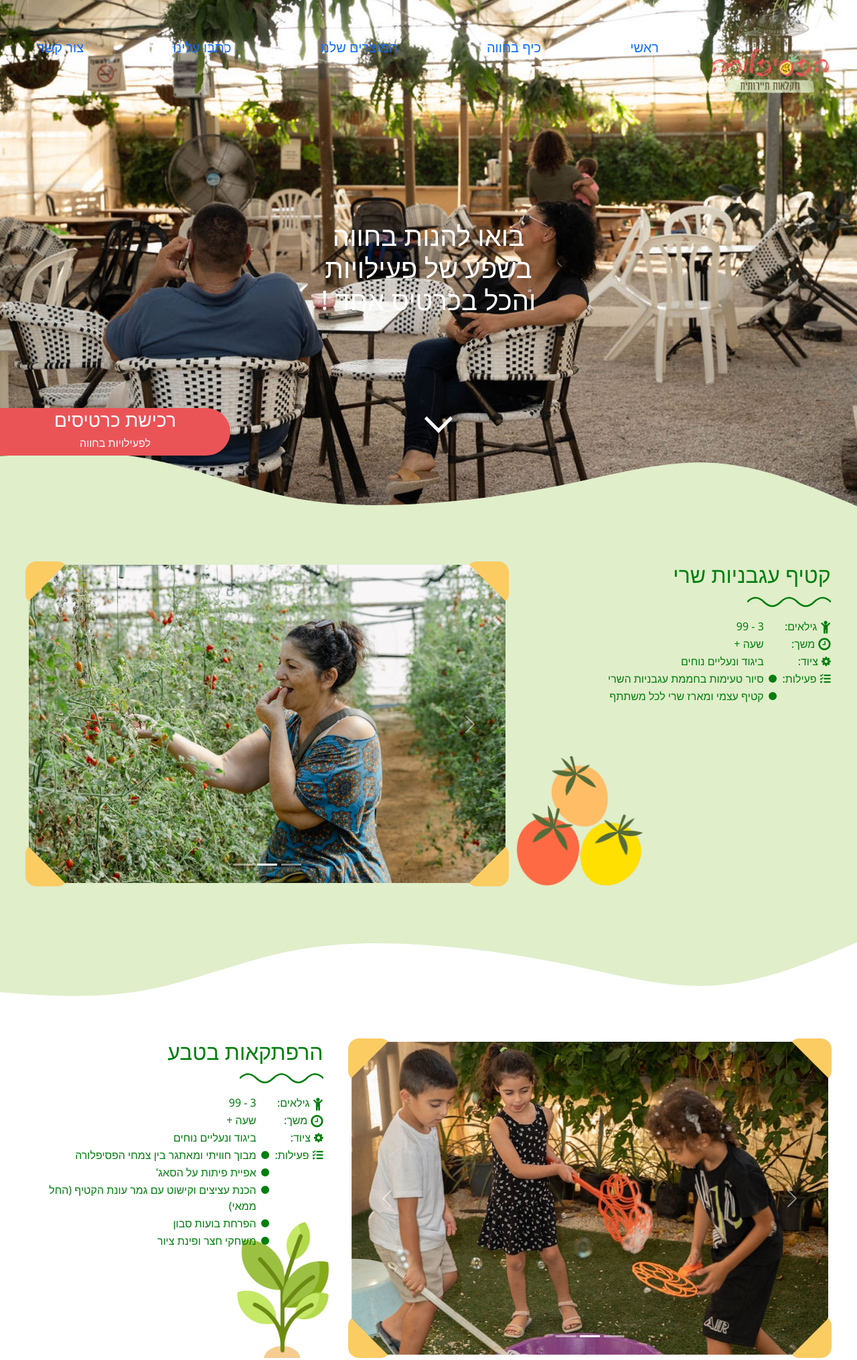
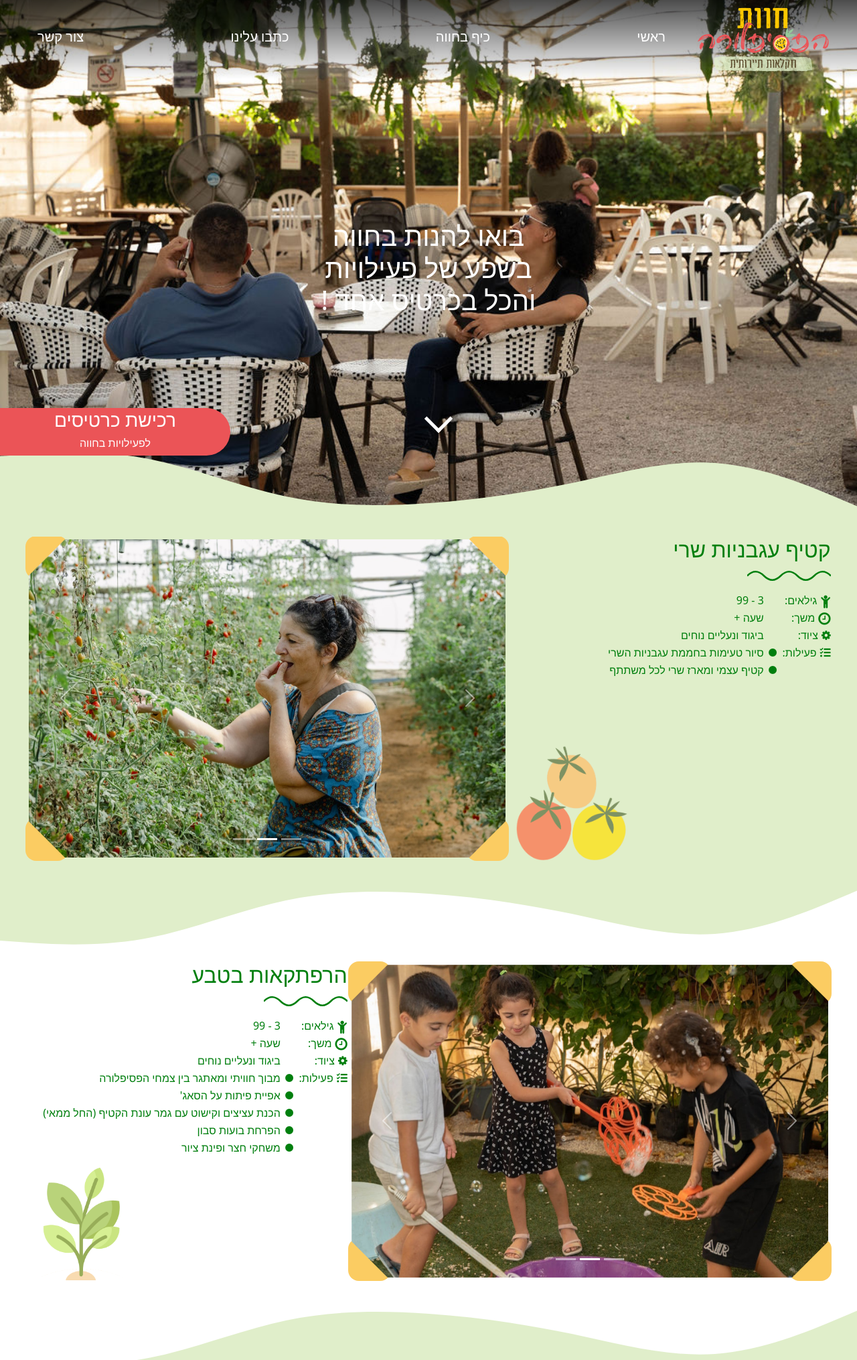
Before and after one commit to sagihgithub/sagihgithub.github.io, a plain HTML site: page farm/fun.html in a window 1280 px wide. Shown: the top 2030 px of the page at 67% size. Drawn offline with nearby package versions, Linux system fonts and the light colour scheme.

Commit message:
Update fun.html

```diff
--- a/farm/fun.html
+++ b/farm/fun.html
@@ -20,25 +20,27 @@
 <body>
     <section style="position:relative;">
 
-        <div id="main-menu" class="fixed-top mb-gradient-background" style="display:flex; flex-direction:row; padding:10px 40px">
-            <nav style="display:flex; flex-direction:row; align-items: center; width:80%; ">
-                <ul style="display:flex; flex-direction:row; list-style:none; padding:0; margin:0; justify-content: space-between; flex:1">
+        <div id="header" class="fixed-top " style="display:flex; flex-direction:row;  z-index:998; align-items:center;">
+            <nav id="landscape_menu" style="flex-grow:1; padding-right: 30px;">
+                <ul dir="rtl" style="display:flex; list-style:none; padding:0; margin:0; justify-content: space-between; width:100%;">
+                    <li class="nav-item"><a href="Home" class="nav-link"><h5>ראשי</h5></a></li>
+                    <li class="nav-item"><a href="Fun" class="nav-link"><h5>כיף בחווה</h5></a></li>
+                    <li class="nav-item"><a href="." class="nav-link"><h5>כתבו עלינו</h5></a></li>
                     <li class="nav-item"><a href="." class="nav-link"><h5>צור קשר</h5></a></li>
-                    <li class="nav-item"><a href="." class="nav-link"><h5>כתבו עלינו</h5></a></li>
-                    <li class="nav-item"><a href="." class="nav-link"><h5>המוצרים שלנו</h5></a></li>
-
-                    <li class="nav-item"><a href="fun.html" class="nav-link"><h5>כיף בחווה</h5></a></li>
-                    <li class="nav-item"><a href="home.html" class="nav-link"><h5>ראשי</h5></a></li>
                 </ul>
             </nav>
-            <div style="flex:1;"></div>
-            <picture style="width:15%; ">
-                <img src="images/layout/logo-02.png" style="width:100%;">
-            </picture>
+            <div id="portrait_menu" style="flex-grow:1;" >
+                <i class="fa fa-bars fa-4x portrait-menu-icon" aria-hidden="true" onclick="showDrawerMenu()"></i>
+                <!--
+                <input type="checkbox" id="btnShowDrawerMenu" />
+                <label for="btnShowDrawerMenu"><i class="fa fa-bars fa-4x portrait-menu-icon" aria-hidden="true"></i></label>
+                -->
+
+            </div>
+            <img id="logo" src="images/layout/small-logo.png" style=" width:200px;">
         </div>
 
     </section>
-
 
 
     <section style="position:relative;">
@@ -55,20 +57,16 @@
             </div>
         </div>
 
-
-
         <div class="inner-custom-shape-divider-bottom">
             <svg xmlns="http://www.w3.org/2000/svg" viewBox="0 0 1440 320" preserveAspectRatio="none">
                 <path fill="#E0EECA" fill-opacity="1" d="M0,64L40,58.7C80,53,160,43,240,69.3C320,96,400,160,480,192C560,224,640,224,720,213.3C800,203,880,181,960,149.3C1040,117,1120,75,1200,85.3C1280,96,1360,160,1400,192L1440,224L1440,320L1400,320C1360,320,1280,320,1200,320C1120,320,1040,320,960,320C880,320,800,320,720,320C640,320,560,320,480,320C400,320,320,320,240,320C160,320,80,320,40,320L0,320Z"></path>
             </svg>
-
         </div>
     </section>
     <section style="position:relative; background:#E0EECA; ">
 
-      <div style="display:flex; flex-direction:row; padding: 3%;">
-          <div style="width:60%; position:relative; padding:5px;">
-
+        <div class="flex-direction-02" style="display:flex; padding: 0 3%;">
+            <div class="carousel-width" style="position:relative; padding:5px;">
 
                 <div id="carouselExampleIndicators-01" class="carousel slide carousel-fade" data-bs-ride="carousel">
                     <div class="carousel-indicators">
@@ -104,7 +102,7 @@
 
             </div>
 
-          <div dir="rtl" style="position:relative; flex:1;">
+            <div class="text-margin" dir="rtl" style="position:relative; flex-grow:1;">
                 <table style="position:relative; z-index:3; font-weight:500; color:#007F0E;">
                     <tr>
                         <td colspan="3">
@@ -144,7 +142,7 @@
                         <td>קטיף עצמי ומארז שרי לכל משתתף</td>
                     </tr>
                 </table>
-              <picture style="position:absolute; bottom:0; left:10px; width:40%; z-index:2;">
+                <picture class="image-width-01" style="position:absolute; bottom:0; left:10px; z-index:2; opacity:0.7;">
                     <img src="images/activities/cherry-tomato-pile-03.png" style="width:100%;">
                 </picture>
             </div>
@@ -159,8 +157,8 @@
             </svg>
         </div>
 
-      <div style="display:flex; flex-direction:row; padding: 3%;">
-          <div dir="rtl" style="position:relative; flex:1; padding-right:3%;">
+        <div class="flex-direction-01" style="display:flex; padding:0 3%;">
+            <div dir="rtl" class="text-margin" style="position:relative; flex-grow:1;">
                 <table style="position:relative; z-index:3; font-weight:500; color:#007F0E;">
                     <tr>
                         <td colspan="3">
@@ -214,11 +212,11 @@
                         <td>משחקי חצר ופינת ציור</td>
                     </tr>
                 </table>
-              <picture style="position:absolute; bottom:0; right:5%; width:30%; z-index:2;">
+                <picture class="image-width-02" style="position:absolute; bottom:0; left:5%; z-index:2; opacity:0.7;">
                     <img src="images/activities/plant-03.png" style="width:100%;">
                 </picture>
             </div>
-          <div style="width:60%; position:relative; padding:5px;">
+            <div class="carousel-width" style="position:relative; padding:5px;">
 
                 <div id="carouselExampleIndicators-02" class="carousel slide carousel-fade" data-bs-ride="carousel">
                     <div class="carousel-indicators">
@@ -263,8 +261,8 @@
             </svg>
         </div>
 
-      <div style="display:flex; flex-direction:row; padding: 3%;">
-          <div style="width:60%; position:relative; padding:5px;">
+        <div class="flex-direction-02" style="display:flex; padding:0 3% 3% 3%;">
+            <div class="carousel-width" style="position:relative; padding:5px;">
 
                 <div id="carouselExampleIndicators-03" class="carousel slide carousel-fade" data-bs-ride="carousel">
                     <div class="carousel-indicators">
@@ -300,7 +298,7 @@
 
             </div>
 
-          <div dir="rtl" style="position:relative; flex:1;">
+            <div dir="rtl" class="text-margin" style="position:relative; flex-grow:1;">
 
                 <table style="position:relative; z-index:3; font-weight:500; color:#007F0E;">
                     <tr>
@@ -335,7 +333,7 @@
                         <td>שרותים צמודים</td>
                     </tr>
                 </table>
-              <picture style="position:absolute; bottom:0; left:5%; width:40%; z-index:2;">
+                <picture class="image-width-01" style="position:absolute; bottom:0; left:5%; z-index:2; opacity:0.7;">
                     <img src="images/activities/picnic-basket.png" style="width:100%;">
                 </picture>
             </div>
@@ -346,6 +344,40 @@
 
 
     <section style="background-color:#007F0E; color:white; text-align:center; font-weight:bold; padding:10px 0;">קרדיטים</section>
+
+    <div class="drawer-menu">
+        <div dir="rtl" style="padding:1rem 0;">
+            <i class="fa fa-times fa-2x pointer" aria-hidden="true" onclick="hideDrawerMenu()" style="color:#EB5457;"></i>
+            <!--
+            <input type="checkbox" id="btnHideDrawerMenu" />
+            <label for="btnHideDrawerMenu"><i class="fa fa-times fa-2x pointer" aria-hidden="true" style="color:#EB5457;"></i></label>
+            -->
+        </div>
+        <nav>
+            <ul dir="rtl" style="display:flex; flex-direction: column; list-style:none; padding:0; margin:0; width:100%;">
+                <li class="nav-item">
+                    <a href="Home" class="nav-link"><h5>ראשי</h5></a>
+                    <svg xmlns="http://www.w3.org/2000/svg" height="25px" viewBox="0 0 500 120" style="margin-bottom:10px;">
+                        <path fill='transparent' stroke='rgba(235, 84, 87, 0.3)' stroke-width="5" d="M 0 50 Q 50 0, 100 50 Q 150 100, 200 50 Q 250 0, 300 50 Q 350 100, 400 50 Q 450 0, 500 50"></path>
+                    </svg>
+                </li>
+                <li class="nav-item">
+                    <a href="Fun" class="nav-link"><h5>כיף בחווה</h5></a>
+                    <svg xmlns="http://www.w3.org/2000/svg" height="25px" viewBox="0 0 500 120" style="margin-bottom:10px;">
+                        <path fill='transparent' stroke='rgba(235, 84, 87, 0.3)' stroke-width="5" d="M 0 50 Q 50 0, 100 50 Q 150 100, 200 50 Q 250 0, 300 50 Q 350 100, 400 50 Q 450 0, 500 50"></path>
+                    </svg>
+                </li>
+                <li class="nav-item">
+                    <a href="." class="nav-link"><h5>כתבו עלינו</h5></a>
+                    <svg xmlns="http://www.w3.org/2000/svg" height="25px" viewBox="0 0 500 120" style="margin-bottom:10px;">
+                        <path fill='transparent' stroke='rgba(235, 84, 87, 0.3)' stroke-width="5" d="M 0 50 Q 50 0, 100 50 Q 150 100, 200 50 Q 250 0, 300 50 Q 350 100, 400 50 Q 450 0, 500 50"></path>
+                    </svg>
+                </li>
+                <li class="nav-item"><a href="." class="nav-link"><h5>צור קשר</h5></a></li>
+            </ul>
+        </nav>
+
+    </div>
 
     <div class="ovrly-lyr " style="display:none;">
 
```
Lines whose indentation alone changed are shown as unchanged.
